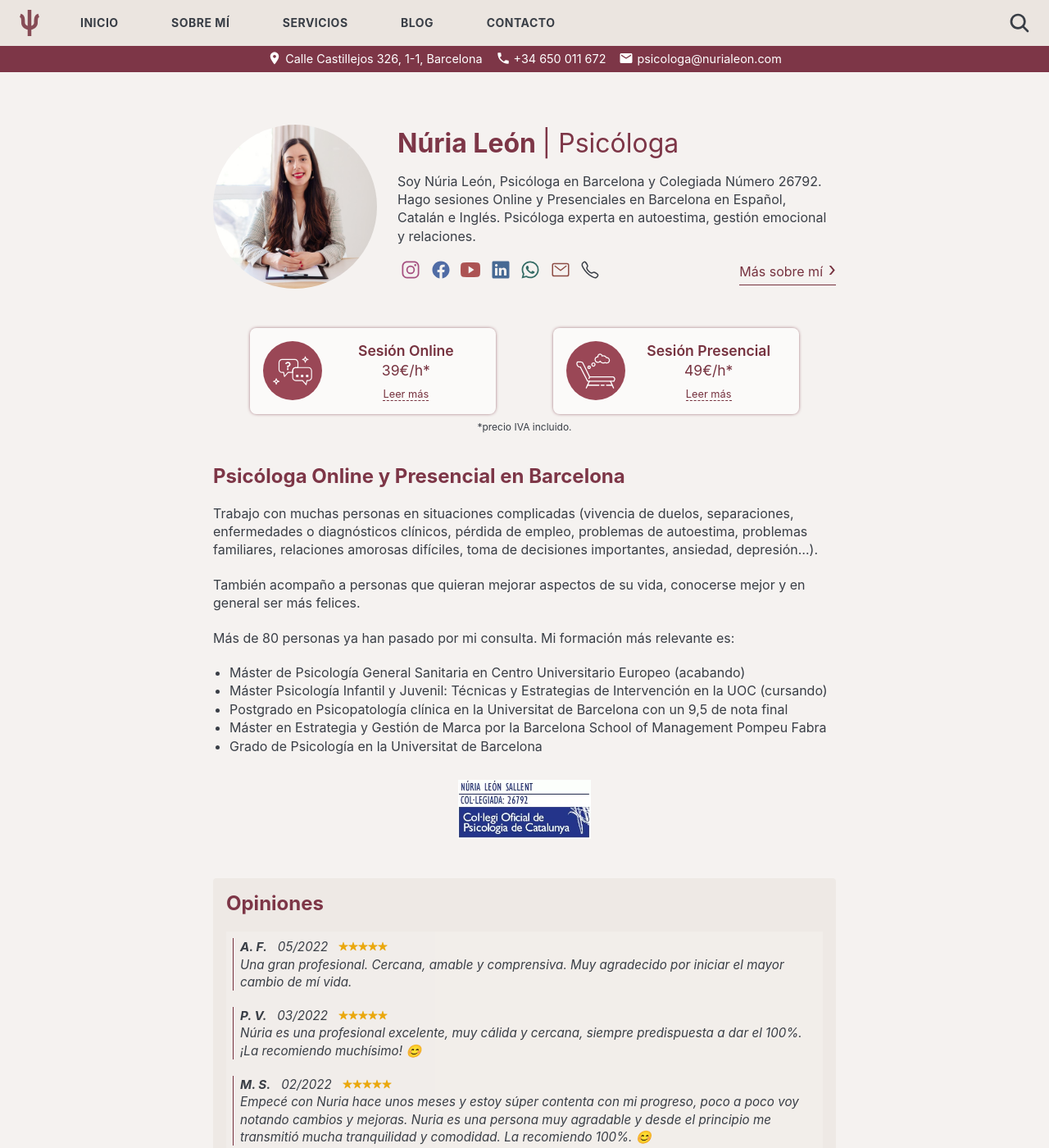
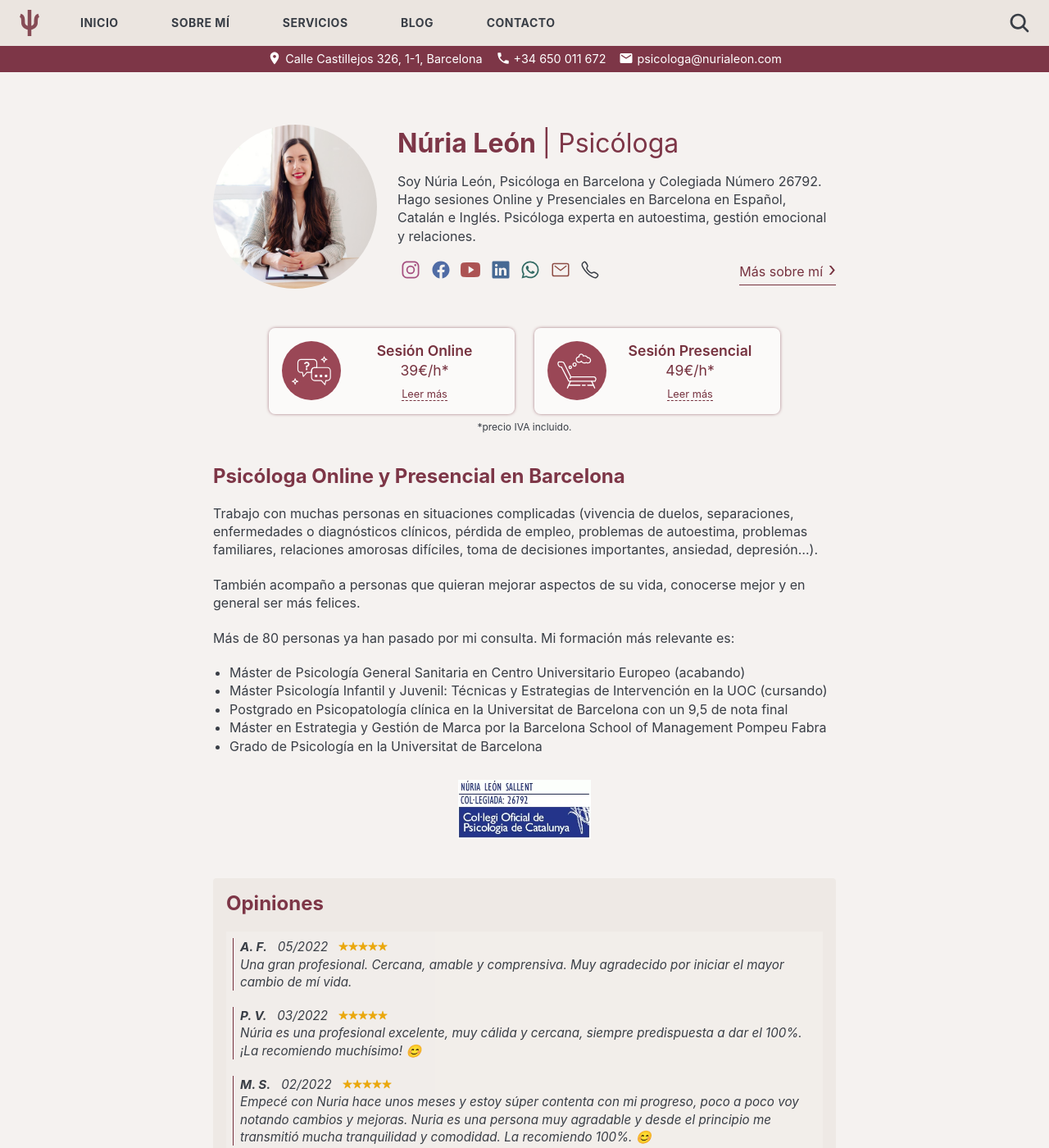
Before and after one commit to nurialeonsallent/nurialeon.com, a Jekyll site: the page built from _pages/index2.md, in a window 1280 px wide and 1400 px high. Shown: the whole window at 82% size. Built offline with Jekyll 4.4.1, drawn with Linux system fonts in a browser that asks for light colours.

Commit message:
Update index.scss

```diff
--- a/_sass/5-OldPage/index.scss
+++ b/_sass/5-OldPage/index.scss
@@ -347,7 +347,7 @@ svg {
     display: flex;
     flex-direction: row;
     flex-wrap: wrap;
-    justify-content: space-evenly;
+    justify-content: center;
     gap: 24px;
 
     .price-card {
```
